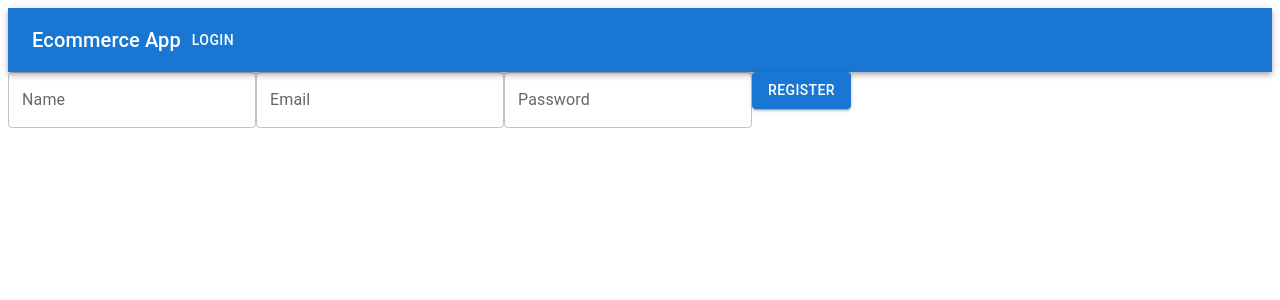
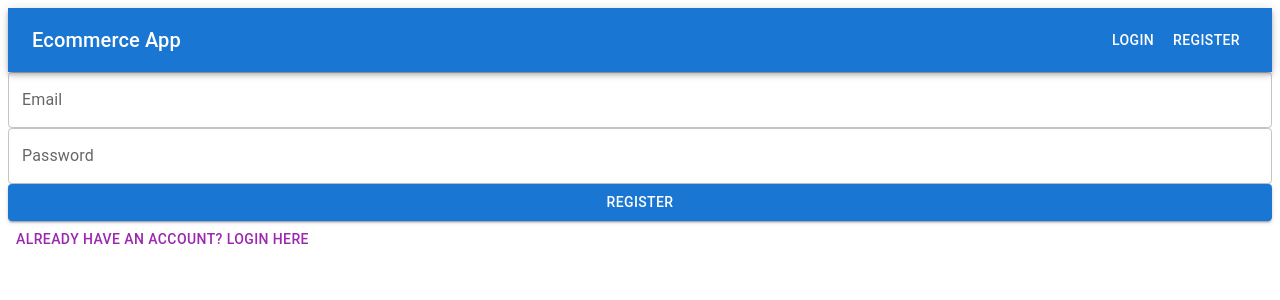
Before and after one commit to 0x5un5h1n3/ecommerce-app, a React (Create React App) app: page /register in a window 1280 px wide. Shown: the top 300 px of the page. Built offline with nearby package versions, Linux system fonts and the light colour scheme.

Commit message:
Fix Navigation, Cart funtionality issues

```diff
--- a/src/App.js
+++ b/src/App.js
@@ -1,5 +1,5 @@
 import React, { useState } from "react";
-import { BrowserRouter, Route, Switch } from "react-router-dom";
+import { BrowserRouter, Routes, Route } from "react-router-dom";
 import Navbar from "./components/Navbar";
 import ProductList from "./components/ProductList";
 import Cart from "./components/Cart";
@@ -8,27 +8,42 @@ import LoginForm from "./components/LoginForm";
 
 const App = () => {
   const [user, setUser] = useState(null);
+  const [cart, setCart] = useState([]);
 
-  const handleLogin = (user) => {
-    setUser(user);
+  const handleLogin = (userData) => {
+    setUser(userData);
   };
 
   const handleLogout = () => {
     setUser(null);
   };
 
+  const addToCart = (product) => {
+    setCart([...cart, product]);
+  };
+
+  const removeFromCart = (product) => {
+    setCart(cart.filter((item) => item.id !== product.id));
+  };
+
   return (
     <BrowserRouter>
-      <Navbar user={user} handleLogout={handleLogout} />
-      <Switch>
-        <Route path="/" exact component={ProductList} />
-        <Route path="/cart" component={Cart} />
-        <Route path="/register" component={RegisterForm} />
+      <Navbar user={user} handleLogout={handleLogout} cart={cart} />
+      <Routes>
+        <Route path="/" element={<ProductList addToCart={addToCart} />} />
+        <Route
+          path="/cart"
+          element={<Cart cart={cart} removeFromCart={removeFromCart} />}
+        />
+        <Route
+          path="/register"
+          element={<RegisterForm handleLogin={handleLogin} />}
+        />
         <Route
           path="/login"
-          render={(props) => <LoginForm {...props} handleLogin={handleLogin} />}
+          element={<LoginForm handleLogin={handleLogin} />}
         />
-      </Switch>
+      </Routes>
     </BrowserRouter>
   );
 };
--- a/src/components/Cart.js
+++ b/src/components/Cart.js
@@ -1,45 +1,34 @@
-import React, { useState } from "react";
-import { Grid, Card, CardContent, Typography } from "@mui/material";
+import React from "react";
+import {
+  List,
+  ListItem,
+  ListItemText,
+  Button,
+  Typography,
+} from "@mui/material";
 
-const Cart = () => {
-  const [cart, setCart] = useState([]);
-  const [total, setTotal] = useState(0);
-
-  const handleAddToCart = (product) => {
-    setCart([...cart, product]);
-    setTotal(total + product.price);
-  };
-
-  const handleRemoveFromCart = (product) => {
-    setCart(cart.filter((item) => item.id !== product.id));
-    setTotal(total - product.price);
-  };
+const Cart = ({ cart, removeFromCart }) => {
+  const total = cart.reduce((acc, item) => acc + item.price, 0);
 
   return (
-    <Grid container spacing={2}>
-      <Grid item xs={12}>
-        <Card>
-          <CardContent>
-            <Typography variant="h5" component="h2">
-              Shopping Cart
-            </Typography>
-            <ul>
-              {cart.map((product) => (
-                <li key={product.id}>
-                  {product.name} x {1} = ${product.price}
-                  <button onClick={() => handleRemoveFromCart(product)}>
-                    Remove
-                  </button>
-                </li>
-              ))}
-            </ul>
-            <Typography variant="body2" color="textSecondary" component="p">
-              Total: ${total}
-            </Typography>
-          </CardContent>
-        </Card>
-      </Grid>
-    </Grid>
+    <div>
+      <Typography variant="h4">Your Cart</Typography>
+      <List>
+        {cart.map((item) => (
+          <ListItem key={item.id}>
+            <ListItemText primary={item.name} secondary={`$${item.price}`} />
+            <Button
+              variant="contained"
+              color="secondary"
+              onClick={() => removeFromCart(item)}
+            >
+              Remove
+            </Button>
+          </ListItem>
+        ))}
+      </List>
+      <Typography variant="h6">Total: ${total.toFixed(2)}</Typography>
+    </div>
   );
 };
 
--- a/src/components/LoginForm.js
+++ b/src/components/LoginForm.js
@@ -2,8 +2,11 @@ import React from "react";
 import { useFormik } from "formik";
 import * as Yup from "yup";
 import { TextField, Button } from "@mui/material";
+import { useNavigate, Link } from "react-router-dom"; // Import Link here
 
 const LoginForm = ({ handleLogin }) => {
+  const navigate = useNavigate();
+
   const formik = useFormik({
     initialValues: {
       email: "",
@@ -15,6 +18,7 @@ const LoginForm = ({ handleLogin }) => {
     }),
     onSubmit: (values, { setSubmitting }) => {
       handleLogin(values);
+      navigate("/"); // Redirect to home after successful login
       setSubmitting(false);
     },
   });
@@ -22,15 +26,18 @@ const LoginForm = ({ handleLogin }) => {
   return (
     <form onSubmit={formik.handleSubmit}>
       <TextField
+        fullWidth
         id="email"
         name="email"
         label="Email"
+        type="email"
         value={formik.values.email}
         onChange={formik.handleChange}
         error={formik.touched.email && Boolean(formik.errors.email)}
         helperText={formik.touched.email && formik.errors.email}
       />
       <TextField
+        fullWidth
         id="password"
         name="password"
         label="Password"
@@ -40,8 +47,11 @@ const LoginForm = ({ handleLogin }) => {
         error={formik.touched.password && Boolean(formik.errors.password)}
         helperText={formik.touched.password && formik.errors.password}
       />
-      <Button type="submit" variant="contained">
+      <Button color="primary" variant="contained" fullWidth type="submit">
         Login
+      </Button>
+      <Button color="secondary" component={Link} to="/register">
+        Don't have an account? Register here
       </Button>
     </form>
   );
--- a/src/components/Navbar.js
+++ b/src/components/Navbar.js
@@ -1,21 +1,36 @@
 import React from "react";
 import { AppBar, Toolbar, Typography, Button } from "@mui/material";
+import { Link } from "react-router-dom";
 
-const Navbar = ({ user, handleLogout }) => {
+const Navbar = ({ user, handleLogout, cart }) => {
+  const totalItems = cart.length;
+
   return (
     <AppBar position="static">
       <Toolbar>
-        <Typography variant="h6" component="h1">
+        <Typography variant="h6" component="h1" style={{ flexGrow: 1 }}>
+          <Link to="/" style={{ color: "white", textDecoration: "none" }}>
             Ecommerce App
+          </Link>
         </Typography>
         {user ? (
+          <>
             <Button color="inherit" onClick={handleLogout}>
               Logout
             </Button>
+            <Button color="inherit" component={Link} to="/cart">
+              Cart ({totalItems})
+            </Button>
+          </>
         ) : (
-          <Button color="inherit" href="/login">
+          <>
+            <Button color="inherit" component={Link} to="/login">
               Login
             </Button>
+            <Button color="inherit" component={Link} to="/register">
+              Register
+            </Button>
+          </>
         )}
       </Toolbar>
     </AppBar>
--- a/src/components/ProductList.js
+++ b/src/components/ProductList.js
@@ -1,5 +1,5 @@
-import React, { useState } from "react";
-import { Grid, Card, CardContent, Typography } from "@mui/material";
+import React from "react";
+import { Grid, Card, CardContent, Typography, Button } from "@mui/material";
 
 const products = [
   {
@@ -25,30 +25,10 @@ const products = [
   },
 ];
 
-const ProductList = () => {
-  const [searchTerm, setSearchTerm] = useState("");
-  const [filteredProducts, setFilteredProducts] = useState(products);
-
-  const handleSearch = (event) => {
-    const searchTerm = event.target.value;
-    setSearchTerm(searchTerm);
-    const filteredProducts = products.filter((product) =>
-      product.name.toLowerCase().includes(searchTerm.toLowerCase())
-    );
-    setFilteredProducts(filteredProducts);
-  };
-
+const ProductList = ({ addToCart }) => {
   return (
     <Grid container spacing={2}>
-      <Grid item xs={12}>
-        <input
-          type="search"
-          value={searchTerm}
-          onChange={handleSearch}
-          placeholder="Search products"
-        />
-      </Grid>
-      {filteredProducts.map((product) => (
+      {products.map((product) => (
         <Grid item key={product.id} xs={12} sm={6} md={4} lg={3}>
           <Card>
             <CardContent>
@@ -62,6 +42,7 @@ const ProductList = () => {
                 ${product.price}
               </Typography>
               <img src={product.image} alt={product.name} />
+              <Button onClick={() => addToCart(product)}>Add to Cart</Button>
             </CardContent>
           </Card>
         </Grid>
@@ -70,4 +51,4 @@ const ProductList = () => {
   );
 };
 
-export default ProductList;
+export default ProductList; // Ensure this line is present
--- a/src/components/RegisterForm.js
+++ b/src/components/RegisterForm.js
@@ -2,21 +2,24 @@ import React from "react";
 import { useFormik } from "formik";
 import * as Yup from "yup";
 import { TextField, Button } from "@mui/material";
+import { useNavigate, Link } from "react-router-dom"; // Import Link here
 
 const RegisterForm = ({ handleLogin }) => {
+  const navigate = useNavigate();
+
   const formik = useFormik({
     initialValues: {
-      name: "",
       email: "",
       password: "",
     },
     validationSchema: Yup.object({
-      name: Yup.string().required("Name is required"),
       email: Yup.string().email("Invalid email").required("Email is required"),
       password: Yup.string().required("Password is required"),
     }),
     onSubmit: (values, { setSubmitting }) => {
-      handleLogin(values);
+      // Handle registration logic here
+      handleLogin(values); // Optionally log in the user after registration
+      navigate("/login"); // Redirect to login after registration
       setSubmitting(false);
     },
   });
@@ -24,24 +27,18 @@ const RegisterForm = ({ handleLogin }) => {
   return (
     <form onSubmit={formik.handleSubmit}>
       <TextField
-        id="name"
-        name="name"
-        label="Name"
-        value={formik.values.name}
-        onChange={formik.handleChange}
-        error={formik.touched.name && Boolean(formik.errors.name)}
-        helperText={formik.touched.name && formik.errors.name}
-      />
-      <TextField
+        fullWidth
         id="email"
         name="email"
         label="Email"
+        type="email"
         value={formik.values.email}
         onChange={formik.handleChange}
         error={formik.touched.email && Boolean(formik.errors.email)}
         helperText={formik.touched.email && formik.errors.email}
       />
       <TextField
+        fullWidth
         id="password"
         name="password"
         label="Password"
@@ -51,8 +48,11 @@ const RegisterForm = ({ handleLogin }) => {
         error={formik.touched.password && Boolean(formik.errors.password)}
         helperText={formik.touched.password && formik.errors.password}
       />
-      <Button type="submit" variant="contained">
+      <Button color="primary" variant="contained" fullWidth type="submit">
         Register
+      </Button>
+      <Button color="secondary" component={Link} to="/login">
+        Already have an account? Login here
       </Button>
     </form>
   );
```
Lines whose indentation alone changed are shown as unchanged.
